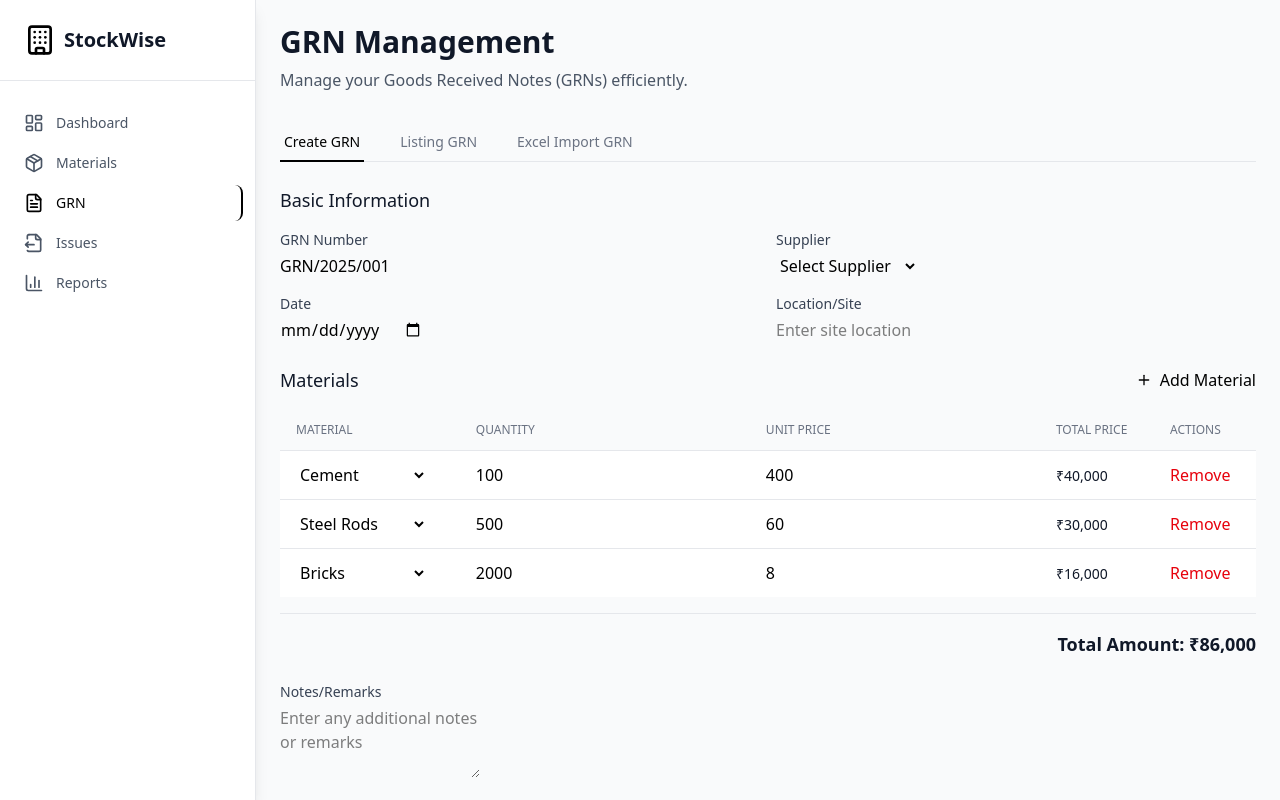
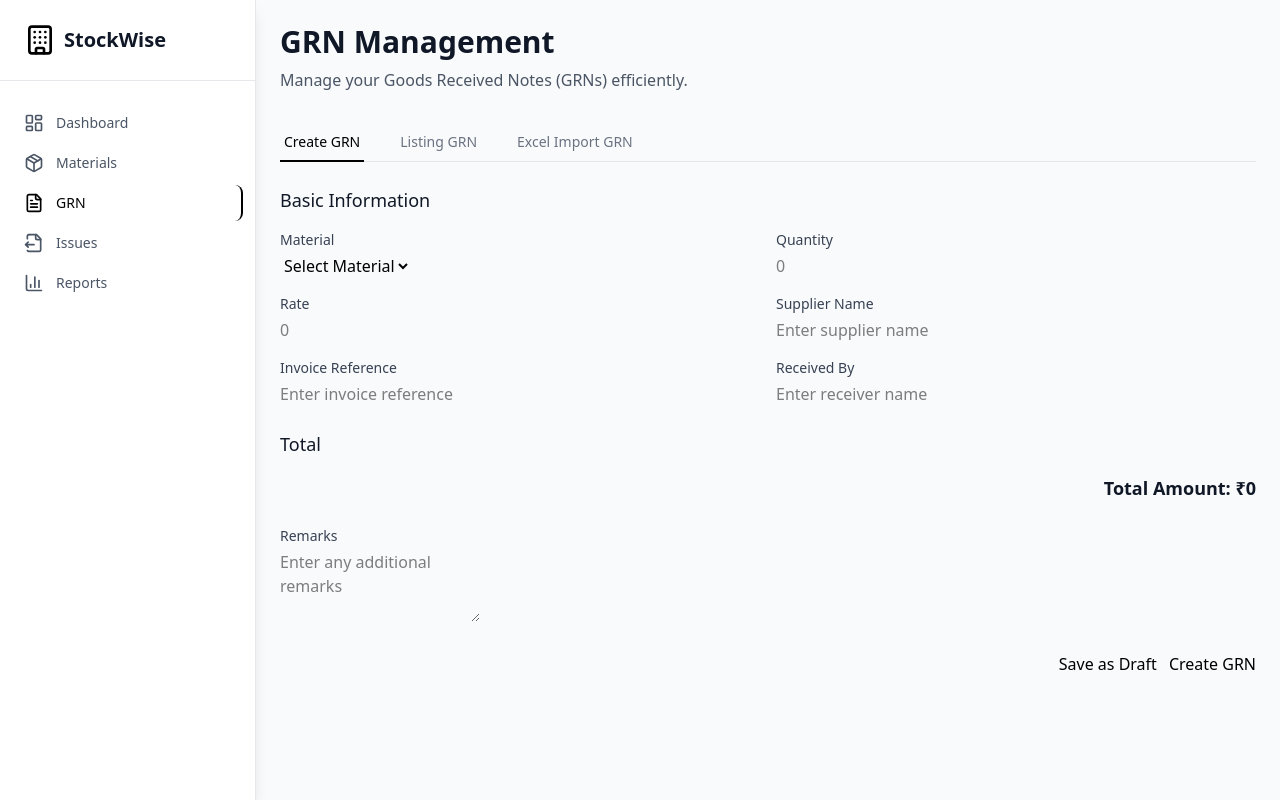
Before and after one commit to karthik-kiran-29/build-enfra, a Next.js app in the folder frontend/: page /grn in a window 1280 px wide. Built offline with nearby package versions, Linux system fonts and the light colour scheme.

Commit message:
feat: refactor GRNManagement component to integrate API for fetching and creating GRNs, enhancing form handling and state management

```diff
--- a/frontend/components/GRNManagement.tsx
+++ b/frontend/components/GRNManagement.tsx
@@ -1,44 +1,129 @@
 'use client'
-import { useState } from 'react'
+import { useState, useEffect } from 'react'
 import { Plus, Upload, Search, Calendar } from 'lucide-react'
+
+type Material = {
+    id: string
+    name: string
+    unit: string
+    category: string
+    minStockLevel: number
+    createdAt: string
+    updatedAt: string
+}
+
+type GRN = {
+    id: string
+    grnNumber: string
+    date: string
+    materialId: string
+    quantity: number
+    rate: number
+    totalAmount: number
+    supplierName: string
+    invoiceRef: string
+    receivedBy: string
+    remarks: string
+    createdAt: string
+    updatedAt: string
+    material: Material
+}
 
 export default function GRNManagement() {
     const [activeTab, setActiveTab] = useState('create')
-  const [grnData, setGrnData] = useState({
-    grnNumber: 'GRN/2025/001',
-    supplier: '',
-    date: '',
-    location: '',
-    materials: [
-      { material: 'Cement', quantity: 100, unitPrice: 400, totalPrice: 40000 },
-      { material: 'Steel Rods', quantity: 500, unitPrice: 60, totalPrice: 30000 },
-      { material: 'Bricks', quantity: 2000, unitPrice: 8, totalPrice: 16000 }
-    ],
-    notes: ''
+    const [grns, setGrns] = useState<GRN[]>([])
+    const [loading, setLoading] = useState(false)
+    const [form, setForm] = useState({
+        materialId: '',
+        quantity: '',
+        rate: '',
+        supplierName: '',
+        invoiceRef: '',
+        receivedBy: '',
+        remarks: ''
     })
 
-  const addMaterialRow = () => {
-    setGrnData({
-      ...grnData,
-      materials: [
-        ...grnData.materials,
-        { material: '', quantity: 0, unitPrice: 0, totalPrice: 0 }
+    // Fetch all GRNs
+    useEffect(() => {
+        if (activeTab === 'listing') {
+            setLoading(true)
+            fetch('http://localhost:3001/api/grns')
+                .then(res => res.json())
+                .then(data => setGrns(data))
+                .finally(() => setLoading(false))
+        }
+    }, [activeTab])
+
+    // Dummy materials for dropdown (replace with API if needed)
+    const materials: Material[] = [
+        {
+            id: 'cmbt0qo5b0000z7o06mnmvvat',
+            name: 'Marble',
+            unit: 'Bags',
+            category: 'Cement',
+            minStockLevel: 90,
+            createdAt: '',
+            updatedAt: ''
+        },
+        {
+            id: 'mat2',
+            name: 'Cement',
+            unit: 'Bags',
+            category: 'Cement',
+            minStockLevel: 50,
+            createdAt: '',
+            updatedAt: ''
+        }
     ]
-    })
+
+    // Handle form field change
+    const handleFormChange = (field: string, value: string) => {
+        setForm({ ...form, [field]: value })
     }
 
-  const updateMaterial = (index: number, field: string, value: any) => {
-    const newMaterials = [...grnData.materials]
-    newMaterials[index] = { ...newMaterials[index], [field]: value }
+    // Calculate total
+    const totalAmount =
+        Number(form.quantity) && Number(form.rate)
+            ? Number(form.quantity) * Number(form.rate)
+            : 0
 
-    if (field === 'quantity' || field === 'unitPrice') {
-      newMaterials[index].totalPrice = newMaterials[index].quantity * newMaterials[index].unitPrice
+    // Handle create GRN
+    const handleCreateGRN = async () => {
+        const body = {
+            materialId: form.materialId,
+            quantity: form.quantity,
+            rate: form.rate,
+            supplierName: form.supplierName,
+            invoiceRef: form.invoiceRef,
+            receivedBy: form.receivedBy,
+            remarks: form.remarks
         }
-
-    setGrnData({ ...grnData, materials: newMaterials })
+        const res = await fetch('http://localhost:3001/api/grns', {
+            method: 'POST',
+            headers: { 'Content-Type': 'application/json' },
+            body: JSON.stringify(body)
+        })
+        if (res.ok) {
+            setForm({
+                materialId: '',
+                quantity: '',
+                rate: '',
+                supplierName: '',
+                invoiceRef: '',
+                receivedBy: '',
+                remarks: ''
+            })
+            // Optionally, refresh listing
+            if (activeTab === 'listing') {
+                setLoading(true)
+                fetch('http://localhost:3001/api/grns')
+                    .then(res => res.json())
+                    .then(data => setGrns(data))
+                    .finally(() => setLoading(false))
             }
-
-  const totalAmount = grnData.materials.reduce((sum, material) => sum + material.totalPrice, 0)
+            alert('GRN Created!')
+        }
+    }
 
     return (
         <div className="p-6">
@@ -77,144 +162,92 @@ export default function GRNManagement() {
                         <div className="grid grid-cols-1 md:grid-cols-2 gap-4">
                             <div>
                                 <label className="block text-sm font-medium text-gray-700 mb-1">
-                  GRN Number
-                </label>
-                <input
-                  type="text"
-                  className="input-field bg-gray-50"
-                  value={grnData.grnNumber}
-                  readOnly
-                />
-              </div>
-
-              <div>
-                <label className="block text-sm font-medium text-gray-700 mb-1">
-                  Supplier
+                                    Material
                                 </label>
                                 <select
                                     className="select-field"
-                  value={grnData.supplier}
-                  onChange={(e) => setGrnData({...grnData, supplier: e.target.value})}
+                                    value={form.materialId}
+                                    onChange={e => handleFormChange('materialId', e.target.value)}
                                 >
-                  <option value="">Select Supplier</option>
-                  <option value="ABC Cement Ltd">ABC Cement Ltd</option>
-                  <option value="Steel Works Co">Steel Works Co</option>
-                  <option value="Prime Builders">Prime Builders</option>
+                                    <option value="">Select Material</option>
+                                    {materials.map(mat => (
+                                        <option key={mat.id} value={mat.id}>
+                                            {mat.name}
+                                        </option>
+                                    ))}
                                 </select>
                             </div>
-
                             <div>
                                 <label className="block text-sm font-medium text-gray-700 mb-1">
-                  Date
+                                    Quantity
                                 </label>
                                 <input
-                  type="date"
+                                    type="number"
                                     className="input-field"
-                  value={grnData.date}
-                  onChange={(e) => setGrnData({...grnData, date: e.target.value})}
+                                    value={form.quantity}
+                                    onChange={e => handleFormChange('quantity', e.target.value)}
+                                    placeholder="0"
                                 />
                             </div>
-
                             <div>
                                 <label className="block text-sm font-medium text-gray-700 mb-1">
-                  Location/Site
+                                    Rate
+                                </label>
+                                <input
+                                    type="number"
+                                    className="input-field"
+                                    value={form.rate}
+                                    onChange={e => handleFormChange('rate', e.target.value)}
+                                    placeholder="0"
+                                />
+                            </div>
+                            <div>
+                                <label className="block text-sm font-medium text-gray-700 mb-1">
+                                    Supplier Name
                                 </label>
                                 <input
                                     type="text"
                                     className="input-field"
-                  value={grnData.location}
-                  onChange={(e) => setGrnData({...grnData, location: e.target.value})}
-                  placeholder="Enter site location"
+                                    value={form.supplierName}
+                                    onChange={e => handleFormChange('supplierName', e.target.value)}
+                                    placeholder="Enter supplier name"
+                                />
+                            </div>
+                            <div>
+                                <label className="block text-sm font-medium text-gray-700 mb-1">
+                                    Invoice Reference
+                                </label>
+                                <input
+                                    type="text"
+                                    className="input-field"
+                                    value={form.invoiceRef}
+                                    onChange={e => handleFormChange('invoiceRef', e.target.value)}
+                                    placeholder="Enter invoice reference"
+                                />
+                            </div>
+                            <div>
+                                <label className="block text-sm font-medium text-gray-700 mb-1">
+                                    Received By
+                                </label>
+                                <input
+                                    type="text"
+                                    className="input-field"
+                                    value={form.receivedBy}
+                                    onChange={e => handleFormChange('receivedBy', e.target.value)}
+                                    placeholder="Enter receiver name"
                                 />
                             </div>
                         </div>
                     </div>
 
-          {/* Materials Table */}
+                    {/* Total */}
                     <div className="card">
                         <div className="flex justify-between items-center mb-4">
-              <h3 className="text-lg font-medium text-gray-900">Materials</h3>
-              <button
-                onClick={addMaterialRow}
-                className="btn-primary flex items-center"
-              >
-                <Plus className="h-4 w-4 mr-2" />
-                Add Material
-              </button>
+                            <h3 className="text-lg font-medium text-gray-900">Total</h3>
                         </div>
-
-            <div className="overflow-x-auto">
-              <table className="min-w-full divide-y divide-gray-200">
-                <thead className="bg-gray-50">
-                  <tr>
-                    <th className="px-4 py-3 text-left text-xs font-medium text-gray-500 uppercase">Material</th>
-                    <th className="px-4 py-3 text-left text-xs font-medium text-gray-500 uppercase">Quantity</th>
-                    <th className="px-4 py-3 text-left text-xs font-medium text-gray-500 uppercase">Unit Price</th>
-                    <th className="px-4 py-3 text-left text-xs font-medium text-gray-500 uppercase">Total Price</th>
-                    <th className="px-4 py-3 text-left text-xs font-medium text-gray-500 uppercase">Actions</th>
-                  </tr>
-                </thead>
-                <tbody className="bg-white divide-y divide-gray-200">
-                  {grnData.materials.map((material, index) => (
-                    <tr key={index}>
-                      <td className="px-4 py-3">
-                        <select
-                          className="select-field"
-                          value={material.material}
-                          onChange={(e) => updateMaterial(index, 'material', e.target.value)}
-                        >
-                          <option value="">Select Material</option>
-                          <option value="Cement">Cement</option>
-                          <option value="Steel Rods">Steel Rods</option>
-                          <option value="Bricks">Bricks</option>
-                          <option value="Sand">Sand</option>
-                        </select>
-                      </td>
-                      <td className="px-4 py-3">
-                        <input
-                          type="number"
-                          className="input-field"
-                          value={material.quantity}
-                          onChange={(e) => updateMaterial(index, 'quantity', parseInt(e.target.value))}
-                          placeholder="0"
-                        />
-                      </td>
-                      <td className="px-4 py-3">
-                        <input
-                          type="number"
-                          className="input-field"
-                          value={material.unitPrice}
-                          onChange={(e) => updateMaterial(index, 'unitPrice', parseInt(e.target.value))}
-                          placeholder="0.00"
-                        />
-                      </td>
-                      <td className="px-4 py-3">
-                        <span className="text-sm font-medium text-gray-900">
-                          ₹{material.totalPrice.toLocaleString()}
-                        </span>
-                      </td>
-                      <td className="px-4 py-3">
-                        <button
-                          onClick={() => {
-                            const newMaterials = grnData.materials.filter((_, i) => i !== index)
-                            setGrnData({...grnData, materials: newMaterials})
-                          }}
-                          className="text-red-600 hover:text-red-900"
-                        >
-                          Remove
-                        </button>
-                      </td>
-                    </tr>
-                  ))}
-                </tbody>
-              </table>
-            </div>
-
-            <div className="mt-4 pt-4 border-t border-gray-200">
                         <div className="flex justify-end">
                             <div className="text-lg font-semibold text-gray-900">
                                 Total Amount: ₹{totalAmount.toLocaleString()}
-                </div>
                             </div>
                         </div>
                     </div>
@@ -223,20 +256,21 @@ export default function GRNManagement() {
                     <div className="card">
                         <div>
                             <label className="block text-sm font-medium text-gray-700 mb-1">
-                Notes/Remarks
+                                Remarks
                             </label>
                             <textarea
                                 className="input-field"
                                 rows={3}
-                value={grnData.notes}
-                onChange={(e) => setGrnData({...grnData, notes: e.target.value})}
-                placeholder="Enter any additional notes or remarks"
+                                value={form.remarks}
+                                onChange={e => handleFormChange('remarks', e.target.value)}
+                                placeholder="Enter any additional remarks"
                             />
                         </div>
-
                         <div className="flex justify-end space-x-3 mt-6">
                             <button className="btn-secondary">Save as Draft</button>
-              <button className="btn-primary">Create GRN</button>
+                            <button className="btn-primary" onClick={handleCreateGRN}>
+                                Create GRN
+                            </button>
                         </div>
                     </div>
                 </div>
@@ -266,7 +300,6 @@ export default function GRNManagement() {
                                 </div>
                             </div>
                         </div>
-
                         <div className="overflow-x-auto">
                             <table className="min-w-full divide-y divide-gray-200">
                                 <thead className="bg-gray-50">
@@ -274,27 +307,41 @@ export default function GRNManagement() {
                                         <th className="px-6 py-3 text-left text-xs font-medium text-gray-500 uppercase">GRN Number</th>
                                         <th className="px-6 py-3 text-left text-xs font-medium text-gray-500 uppercase">Date</th>
                                         <th className="px-6 py-3 text-left text-xs font-medium text-gray-500 uppercase">Supplier</th>
+                                        <th className="px-6 py-3 text-left text-xs font-medium text-gray-500 uppercase">Material</th>
+                                        <th className="px-6 py-3 text-left text-xs font-medium text-gray-500 uppercase">Quantity</th>
+                                        <th className="px-6 py-3 text-left text-xs font-medium text-gray-500 uppercase">Rate</th>
                                         <th className="px-6 py-3 text-left text-xs font-medium text-gray-500 uppercase">Total Amount</th>
-                    <th className="px-6 py-3 text-left text-xs font-medium text-gray-500 uppercase">Status</th>
+                                        <th className="px-6 py-3 text-left text-xs font-medium text-gray-500 uppercase">Remarks</th>
                                         <th className="px-6 py-3 text-left text-xs font-medium text-gray-500 uppercase">Actions</th>
                                     </tr>
                                 </thead>
                                 <tbody className="bg-white divide-y divide-gray-200">
+                                    {loading ? (
                                         <tr>
-                    <td className="px-6 py-4 whitespace-nowrap text-sm font-medium text-gray-900">GRN/2025/001</td>
-                    <td className="px-6 py-4 whitespace-nowrap text-sm text-gray-500">2025-01-15</td>
-                    <td className="px-6 py-4 whitespace-nowrap text-sm text-gray-500">ABC Cement Ltd</td>
-                    <td className="px-6 py-4 whitespace-nowrap text-sm font-medium text-gray-900">₹86,000</td>
-                    <td className="px-6 py-4 whitespace-nowrap">
-                      <span className="inline-flex px-2 py-1 text-xs font-medium bg-green-100 text-green-800 rounded-full">
-                        Completed
-                      </span>
-                    </td>
+                                            <td colSpan={9} className="text-center py-6">Loading...</td>
+                                        </tr>
+                                    ) : grns.length === 0 ? (
+                                        <tr>
+                                            <td colSpan={9} className="text-center py-6">No GRNs found.</td>
+                                        </tr>
+                                    ) : (
+                                        grns.map(grn => (
+                                            <tr key={grn.id}>
+                                                <td className="px-6 py-4 whitespace-nowrap text-sm font-medium text-gray-900">{grn.grnNumber}</td>
+                                                <td className="px-6 py-4 whitespace-nowrap text-sm text-gray-500">{grn.date.slice(0, 10)}</td>
+                                                <td className="px-6 py-4 whitespace-nowrap text-sm text-gray-500">{grn.supplierName}</td>
+                                                <td className="px-6 py-4 whitespace-nowrap text-sm text-gray-500">{grn.material?.name}</td>
+                                                <td className="px-6 py-4 whitespace-nowrap text-sm text-gray-500">{grn.quantity}</td>
+                                                <td className="px-6 py-4 whitespace-nowrap text-sm text-gray-500">{grn.rate}</td>
+                                                <td className="px-6 py-4 whitespace-nowrap text-sm font-medium text-gray-900">₹{grn.totalAmount.toLocaleString()}</td>
+                                                <td className="px-6 py-4 whitespace-nowrap text-sm text-gray-500">{grn.remarks}</td>
                                                 <td className="px-6 py-4 whitespace-nowrap text-sm font-medium">
                                                     <button className="text-blue-600 hover:text-blue-900 mr-3">View</button>
                                                     <button className="text-gray-600 hover:text-gray-900">Print</button>
                                                 </td>
                                             </tr>
+                                        ))
+                                    )}
                                 </tbody>
                             </table>
                         </div>
@@ -331,7 +378,6 @@ export default function GRNManagement() {
                             </div>
                         </div>
                     </div>
-
                     <div className="card">
                         <h3 className="text-lg font-medium text-gray-900 mb-4">Excel Format Requirements</h3>
                         <div className="prose text-sm text-gray-600">
@@ -355,4 +401,5 @@ export default function GRNManagement() {
                 </div>
             )}
         </div>
-  )}
+    )
+}
```
Lines whose indentation alone changed are shown as unchanged.
